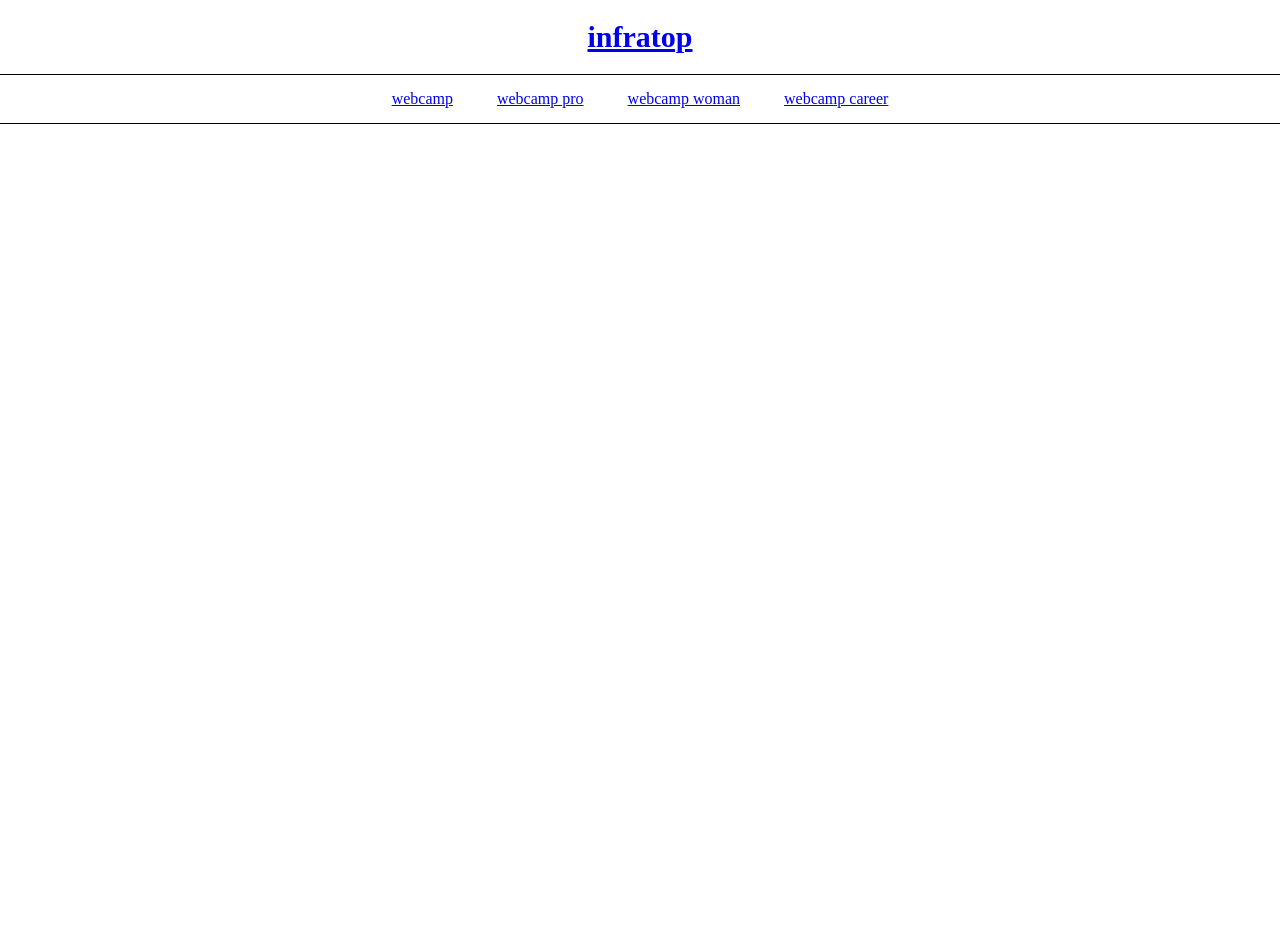
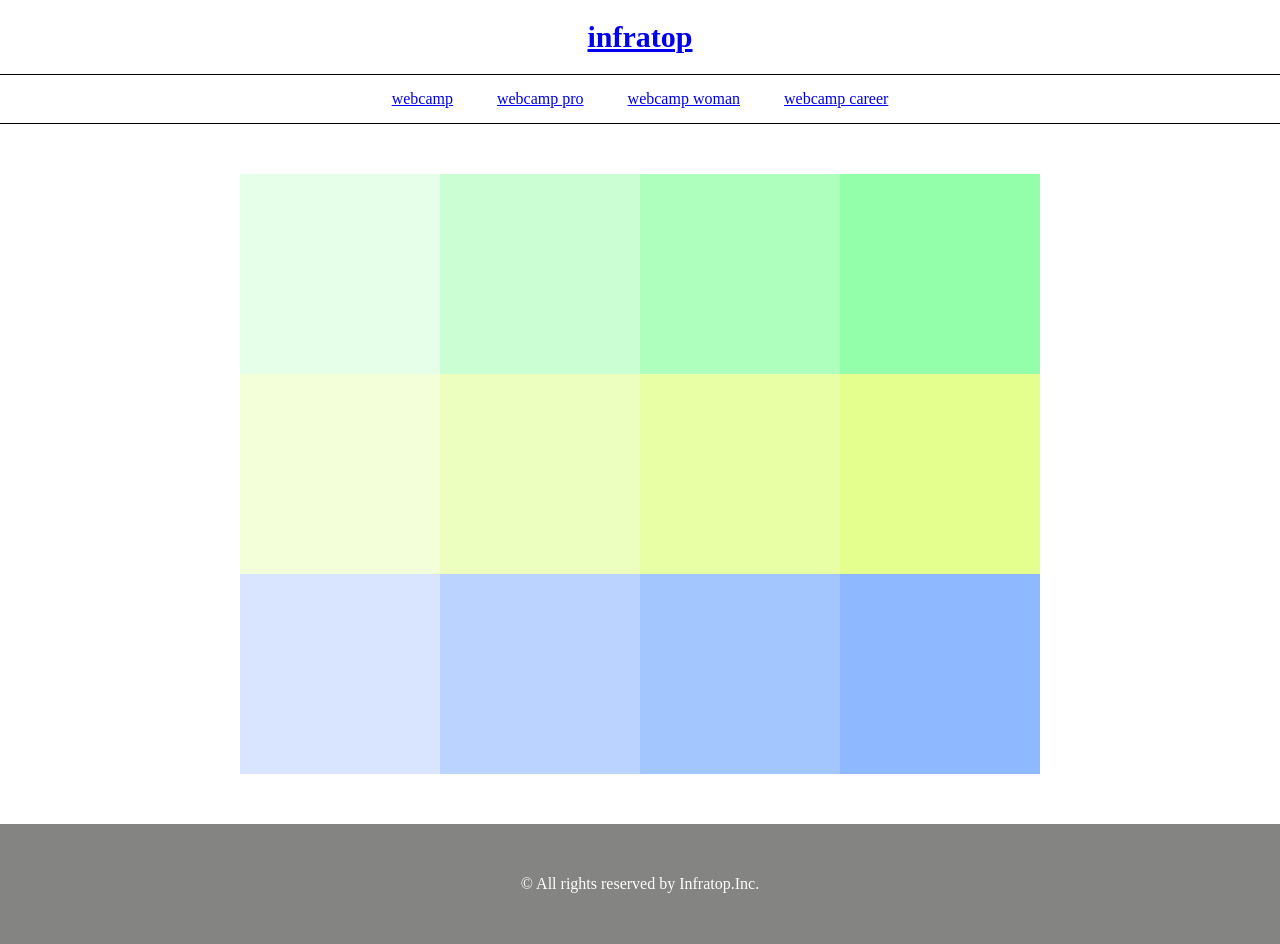
Before and after one commit to forest-book/HTML_CSS-5, a plain HTML site: page index.html in a window 1280 px wide. Before the commit the page ends 800 px from the top, so only its background shows below. Drawn offline with Linux system fonts and the light colour scheme.

Commit message:
[Update]main要素を追加

```diff
--- a/index.html
+++ b/index.html
@@ -37,14 +37,25 @@
 
     <!-- main用のclass -->
     <div class="main">
+      <div id="content1"></div>
+      <div id="content2"></div>
+      <div id="content3"></div>
+      <div id="content4"></div>
+      <div id="content5"></div>
+      <div id="content6"></div>
+      <div id="content7"></div>
+      <div id="content8"></div>
+      <div id="content9"></div>
+      <div id="content10"></div>
+      <div id="content11"></div>
+      <div id="content12"></div>
+    </div>
 
 
-    </div>
 
     <!-- footer用のclass -->
     <footer>
-
-
+      <p class="footer-text">&copy; All rights reserved by Infratop.Inc.</p>
     </footer>
 
 
--- a/style.css
+++ b/style.css
@@ -35,3 +35,102 @@ nav {
   display: inline-block;
   margin: 0 20px;
 }
+
+
+
+/* main */
+.main {
+  width: 800px;
+  display: flex;
+  flex-wrap: wrap;
+  margin: 0 auto;
+  padding: 50px 0;
+}
+
+#content1 {
+  width: 200px;
+  height: 200px;
+  background-color: #e6ffe9;
+}
+
+#content2 {
+  width: 200px;
+  height: 200px;
+  background-color: #cbffd3;
+}
+
+#content3 {
+  width: 200px;
+  height: 200px;
+  background-color: #aeffbd;
+}
+
+#content4 {
+  width: 200px;
+  height: 200px;
+  background-color: #93ffab;
+}
+
+#content5 {
+  width: 200px;
+  height: 200px;
+  background-color: #f3ffd8;
+}
+
+#content6 {
+  width: 200px;
+  height: 200px;
+  background-color: #edffbe;
+}
+
+#content7 {
+  width: 200px;
+  height: 200px;
+  background-color: #e9ffa5;
+}
+
+#content8 {
+  width: 200px;
+  height: 200px;
+  background-color: #e4ff8d;
+}
+
+#content9 {
+  width: 200px;
+  height: 200px;
+  background-color: #d9e5ff;
+}
+
+#content10 {
+  width: 200px;
+  height: 200px;
+  background-color: #bad3ff;
+}
+
+#content11 {
+  width: 200px;
+  height: 200px;
+  background-color: #a4c6ff;
+}
+
+#content12 {
+  width: 200px;
+  height: 200px;
+  background-color: #8eb8ff;
+}
+
+
+
+
+/* footer */
+footer {
+  width: 100%;
+  height: 120px;
+  background-color: #848482;
+  text-align: center;
+  line-height: 120px;
+}
+
+.footer-text {
+  color: #fff;
+}
```
